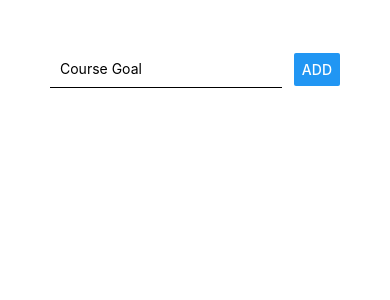
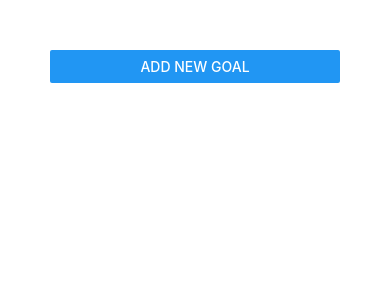
Before and after one commit to MiyuruCG/ReactNative-CompleteGuide, a React Native app: screen / in a window 390 px wide. Shown: the top 300 px of the page. Built offline with nearby package versions, Linux system fonts and the light colour scheme.

Commit message:
Adding and styling 'Modal'.

```diff
--- a/App.js
+++ b/App.js
@@ -1,25 +1,20 @@
 import { StatusBar } from "expo-status-bar";
 import React, { useState } from "react";
-import {
-  StyleSheet,
-  Text,
-  View,
-  TextInput,
-  Button,
-  ScrollView,
-  FlatList,
-} from "react-native";
+import { StyleSheet, View, Button, FlatList } from "react-native";
 import GoalItem from "./components/GoalItem";
 import GoalInput from "./components/GoalInput";
 
 export default function App() {
   const [allGoals, setAllGoals] = useState([]);
+  const [isAdd, setIsAdd] = useState(false);
 
   const addGoalHandler = (goalTitle) => {
     setAllGoals((currentGoals) => [
       ...currentGoals,
       { id: Math.random().toString(), value: goalTitle },
     ]);
+
+    setIsAdd(false);
   };
 
   const removeGoalHandler = (goalID) => {
@@ -28,9 +23,14 @@ export default function App() {
     });
   };
 
+  const cancelGoal = () => {
+    setIsAdd(false);
+  };
+
   return (
     <View style={styles.screen}>
-      <GoalInput addGoal={addGoalHandler} />
+      <Button title="Add new Goal" onPress={() => setIsAdd(true)} />
+      <GoalInput visible={isAdd} addGoal={addGoalHandler} cancel={cancelGoal} />
 
       <FlatList
         keyExtractor={(item, index) => item.id}
--- a/components/GoalInput.js
+++ b/components/GoalInput.js
@@ -1,5 +1,5 @@
 import React, { useState } from "react";
-import { View, TextInput, Button, StyleSheet } from "react-native";
+import { View, TextInput, Button, StyleSheet, Modal } from "react-native";
 
 const GoalInput = (props) => {
   const [goal, setGoal] = useState("");
@@ -8,7 +8,13 @@ const GoalInput = (props) => {
     setGoal(enteredTxt);
   };
 
+  const addGoalHandler = () => {
+    props.addGoal(goal);
+    setGoal("");
+  };
+
   return (
+    <Modal visible={props.visible} animationType="slide">
       <View style={styles.inputContainer}>
         <TextInput
           placeholder="Course Goal"
@@ -16,22 +22,33 @@ const GoalInput = (props) => {
           onChangeText={goalInputHandler}
           value={goal}
         />
-      <Button title="Add" onPress={props.addGoal.bind(this, goal)} />
+
+        <View style={styles.buttonStyle}>
+          <Button title="Add" onPress={addGoalHandler} />
+          <Button title="Cancel" color="red" onPress={props.cancel} />
         </View>
+      </View>
+    </Modal>
   );
 };
 
 const styles = StyleSheet.create({
   inputContainer: {
-    flexDirection: "row",
-    justifyContent: "space-between",
+    justifyContent: "center",
     alignItems: "center",
+    flex: 1,
   },
   textInput: {
     width: "80%",
     borderBottomColor: "black",
     borderBottomWidth: 1,
     padding: 10,
+    marginBottom: 10,
+  },
+  buttonStyle: {
+    flexDirection: "row",
+    justifyContent: "space-between",
+    width: "50%",
   },
 });
 export default GoalInput;
```
Lines whose indentation alone changed are shown as unchanged.
